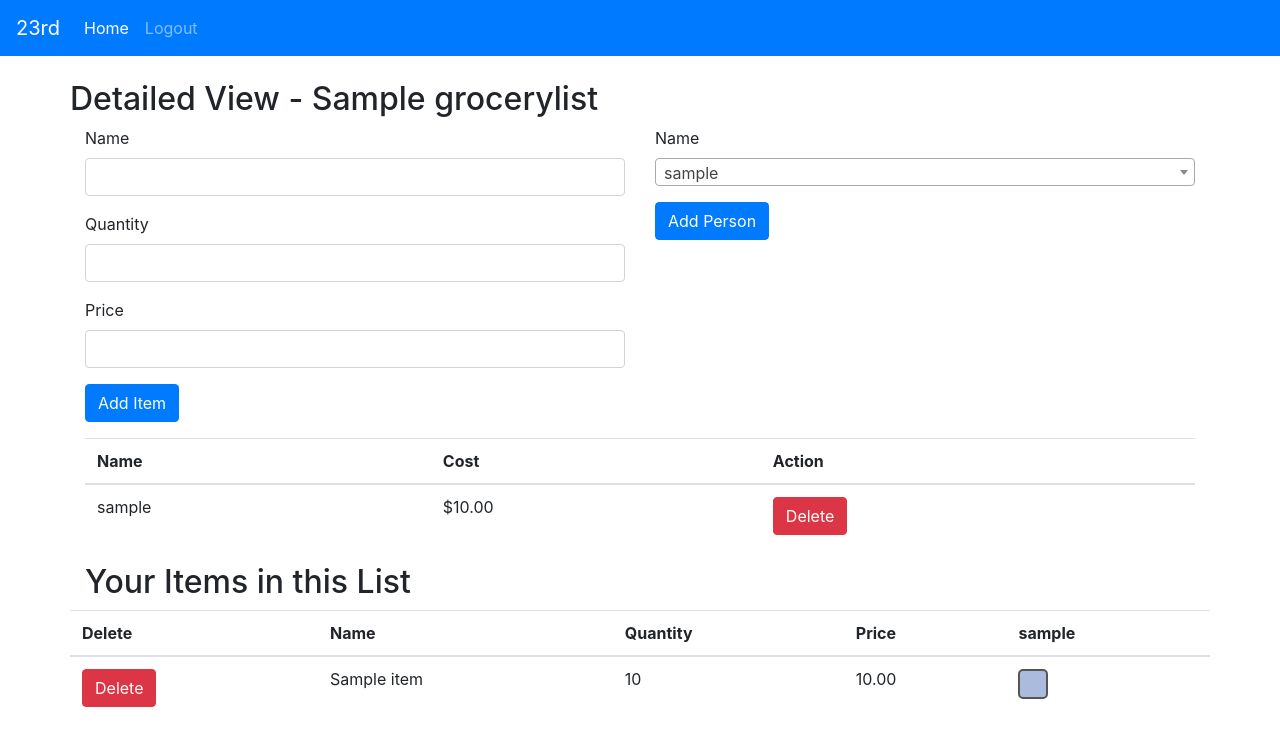
After one commit to amd1250x/GroceryListApp, a Django app: page /glist_viewer/1 in a window 1280 px wide. The commit adds this page. Shown: the top 746 px of the page. Run offline with Django 3.2, Linux system fonts and the light colour scheme; a user stored in the database is signed in; tables that the repository leaves empty hold one stand-in row (values such as "Sample post"); some libraries are stand-ins or nearby versions.

Commit message:
Made it faster

```diff
--- a/grocerysheetapp/templates/glist.html
+++ b/grocerysheetapp/templates/glist.html
@@ -92,7 +92,7 @@
         });
 
         function UpdateAll() {
-            UpdateCosts()
+            UpdatePeople()
             UpdateItems()
         }
 
@@ -109,7 +109,8 @@
                         success: function(data){
                             console.log("Added person to item")
                             $("#itemTable :input").prop("disabled", true);
-                            UpdateCosts()
+                            //UpdateCosts()
+                            UpdatePeople()
                         }
                     });
                 } else {
@@ -123,7 +124,8 @@
                         success: function(data){
                             console.log("removed person from item")
                             $("#itemTable :input").prop("disabled", true);
-                            UpdateCosts()
+                            //UpdateCosts()
+                            UpdatePeople()
                         }
                     });
                 }
@@ -233,6 +235,7 @@
                         console.log(data['error'])
                     } else {
                         console.log("costs updated")
+                        $("#itemTable :input").prop("disabled", false);
                         UpdatePeople()
                     }
 
@@ -260,8 +263,9 @@
                         table_data += "</tr>"
                     })
                     $("#personData").html(table_data);
+                    $("#itemTable :input").prop("disabled", false);
                     console.log("people updated")
-                    $("#itemTable :input").prop("disabled", false);
+
                 },
                 error: function(e) {
                     console.log(e)
--- /dev/null
+++ b/grocerysheetapp/templates/header.html
@@ -0,0 +1,8 @@
+{% load static %}
+<script src="https://ajax.googleapis.com/ajax/libs/jquery/3.4.1/jquery.min.js"></script>
+<script src="https://stackpath.bootstrapcdn.com/bootstrap/4.3.1/js/bootstrap.min.js" integrity="sha384-JjSmVgyd0p3pXB1rRibZUAYoIIy6OrQ6VrjIEaFf/nJGzIxFDsf4x0xIM+B07jRM" crossorigin="anonymous"></script>
+
+<link href="https://stackpath.bootstrapcdn.com/bootstrap/4.3.1/css/bootstrap.min.css" rel="stylesheet" integrity="sha384-ggOyR0iXCbMQv3Xipma34MD+dH/1fQ784/j6cY/iJTQUOhcWr7x9JvoRxT2MZw1T" crossorigin="anonymous">
+<link rel="stylesheet" href="{% static 'hotfix.css' %}" type="text/css" />
+<link href="https://cdnjs.cloudflare.com/ajax/libs/select2/4.0.10/css/select2.min.css" rel="stylesheet" />
+<script src="https://cdnjs.cloudflare.com/ajax/libs/select2/4.0.10/js/select2.min.js"></script>
--- /dev/null
+++ b/grocerysheetapp/templates/navbar.html
@@ -0,0 +1,23 @@
+<nav class="navbar navbar-expand-lg navbar-dark bg-primary">
+    <a class="navbar-brand" href="#">23rd</a>
+    <button class="navbar-toggler" type="button" data-toggle="collapse" data-target="#navbarSupportedContent" aria-controls="navbarSupportedContent" aria-expanded="false" aria-label="Toggle navigation">
+      <span class="navbar-toggler-icon"></span>
+    </button>
+
+    <div class="collapse navbar-collapse" id="navbarSupportedContent">
+      <ul class="navbar-nav mr-auto">
+        <li class="nav-item active">
+          <a class="nav-link" href="/">Home <span class="sr-only">(current)</span></a>
+        </li>
+        {% if user.is_authenticated %}
+        <li class="nav-item">
+          <a class="nav-link" href="{% url 'logout' %}">Logout</a>
+        </li>
+        {% else %}
+        <li class="nav-item">
+            <a class="nav-link" href="{% url 'login' %}">Login</a>
+        </li>
+        {% endif%}
+      </ul>
+    </div>
+  </nav>
--- /dev/null
+++ b/grocerysheetapp/templates/registration/login.html
@@ -0,0 +1,6 @@
+<h2>Login</h2>
+<form method="post">
+  {% csrf_token %}
+  {{ form.as_p }}
+  <button type="submit">Login</button>
+</form>
--- a/grocerysheetapp/urls.py
+++ b/grocerysheetapp/urls.py
@@ -17,7 +17,6 @@
     path('glist/<int:glist_id>/<int:item_id>/<int:person_id>/add', views.AddPersonToItem, name="addpersontoitem"),
     path('glist/<int:glist_id>/<int:item_id>/<int:person_id>/rem', views.RemPersonFromItem, name="rempersonfromitem"),
 
-    path('glist/<int:glist_id>/calculate', views.CalculateRequest, name="calculate"),
 
     path('users', views.users, name='users')
 
--- a/grocerysheetapp/views.py
+++ b/grocerysheetapp/views.py
@@ -8,6 +8,22 @@
 from .models import *
 import datetime
 # Create your views here.
+
+
+def CalculateRemoval(item):
+    for p in item.people.all():
+        old_cost_per_person = (item.price * item.quantity) / (len(item.people.all()) or 1)
+        print("Old cost: ", old_cost_per_person)
+        p.cost -= float(old_cost_per_person)
+        p.save()
+
+def CalculateAdditional(item):
+    for p in item.people.all():
+        new_cost_per_person = (item.price * item.quantity) / (len(item.people.all()) or 1)
+        print("New cost: ", new_cost_per_person)
+        p.cost += float(new_cost_per_person)
+        p.save()
+
 
 def IndexView(request):
     if request.method == "POST":
@@ -146,8 +162,21 @@
     if request.method == "PUT":
         pass
     elif request.method == "DELETE":
-        person = Person.objects.get(id=person_id)
-        person.delete()
+        items = Item.objects.all()
+        first_pass = False
+        for i in items:
+            old_cost = (i.price * i.quantity) / (len(i.people.all()) or 1)
+            for p in i.people.all():
+                p.cost -= float(old_cost)
+                p.save()
+            if not first_pass:
+                person = Person.objects.get(id=person_id)
+                person.delete()
+                first_pass = True
+            new_cost = (i.price * i.quantity) / (len(i.people.all()) or 1)
+            for p in i.people.all():
+                p.cost += float(new_cost)
+                p.save()
         return JsonResponse({"success":"Successfully deleted Person"})
     elif request.method == "PATCH":
         pass
@@ -163,8 +192,10 @@
     person = Person.objects.get(id=person_id)
 
     if request.method == "POST":
+        CalculateRemoval(item)
         item.people.add(person)
         item.save()
+        CalculateAdditional(item)
         return JsonResponse({"sucesss":True})
     else:
         return redirect("/glist/" + str(glist_id))
@@ -176,8 +207,10 @@
     person = Person.objects.get(id=person_id)
 
     if request.method == "POST":
+        CalculateRemoval(item)
         item.people.remove(person)
         item.save()
+        CalculateAdditional(item)
         return JsonResponse({"sucesss":True})
     else:
         return redirect("/glist/" + str(glist_id))
```
Also changed, not shown: grocerysheetapp/templates/footer.html (added).
